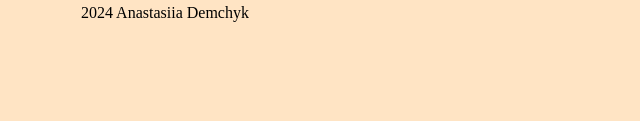
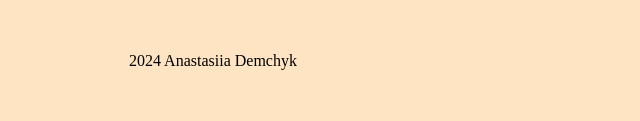
Before and after one commit to nastjademchyk/reginald, a plain HTML site: page docs/index.html in a window 1280 px wide. Shown: the part 1476-1597 px from the top of the page, without its empty margins (111-751 px from the left). Before the commit the page ends 1562 px from the top, so only its background shows below. Drawn offline with Linux system fonts and the light colour scheme.

Commit message:
add padding to footer

```diff
--- a/docs/style.css
+++ b/docs/style.css
@@ -1,7 +1,10 @@
 body {
     background-color: bisque;
     margin: 5% 10% 5% 15%;
+}
 
+footer {
+    padding: 5%;
 }
 
 .attention {
```
